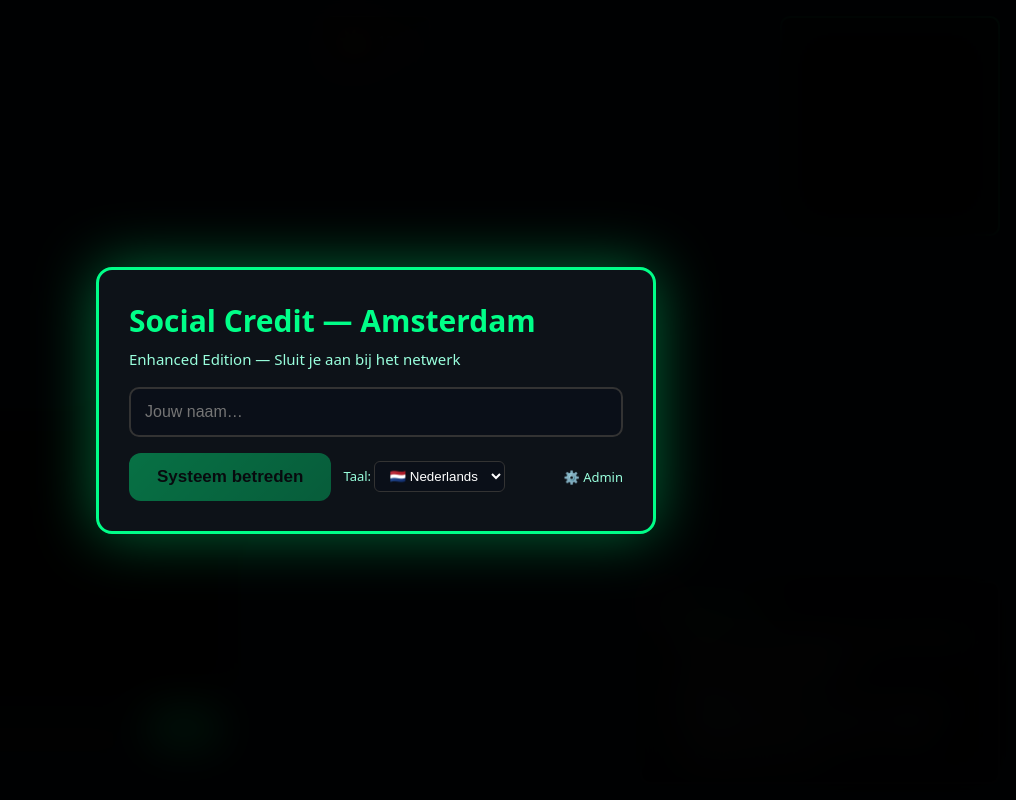
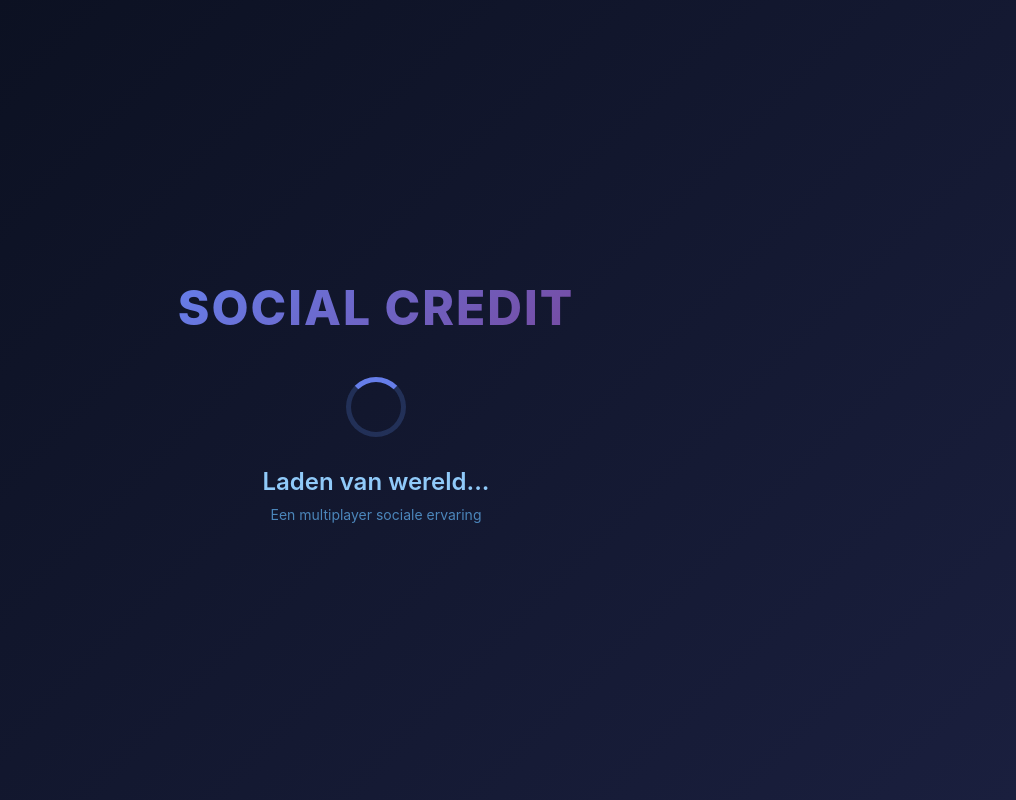
Before and after one commit to mcna72/social-credit-game, a website: page public/index.html in a window 1280 px wide. Shown: the whole page, without its empty margins (264-1280 px from the left). Drawn offline with Linux system fonts and the light colour scheme.

Commit message:
Update index.html

```diff
--- a/public/index.html
+++ b/public/index.html
@@ -1,168 +1,390 @@
 <!DOCTYPE html>
 <html lang="nl">
 <head>
-  <meta charset="utf-8"/>
-  <title>Social Credit — Amsterdam Enhanced Edition</title>
-  <meta name="viewport" content="width=device-width, initial-scale=1"/>
+  <meta charset="UTF-8">
+  <meta name="viewport" content="width=device-width, initial-scale=1.0, maximum-scale=1.0, user-scalable=no">
+  <title>Social Credit Game - Multiplayer 3D Experience</title>
 
-  <!-- No local three.js needed; app.js imports modules from CDN -->
+  <!-- Babylon.js -->
+  <script src="https://cdn.babylonjs.com/babylon.js"></script>
+  <script src="https://cdn.babylonjs.com/loaders/babylonjs.loaders.min.js"></script>
+  <script src="https://cdn.babylonjs.com/postProcessesLibrary/babylonjs.postProcess.min.js"></script>
+
   <style>
-    *{box-sizing:border-box;margin:0;padding:0}
-    html,body{height:100%;background:#0b1020;color:#e6fff4;font-family:system-ui,-apple-system,Segoe UI,Roboto,Arial,sans-serif;overflow:hidden}
-    #renderCanvas,#threeRoot{position:fixed;inset:0}
+    * {
+      margin: 0;
+      padding: 0;
+      box-sizing: border-box;
+    }
 
-    /* HUD */
-    #hud{position:fixed;top:16px;left:16px;background:rgba(0,0,0,.75);border:2px solid #00ff88;padding:12px 18px;border-radius:12px;z-index:30;backdrop-filter:blur(10px)}
-    #credit{color:#00ff88;font-weight:700;font-size:28px}
-    #conn{position:fixed;left:16px;top:80px;background:rgba(0,0,0,.65);border:1px solid #333;border-radius:8px;padding:6px 12px;color:#9fffdc;z-index:30;font-size:13px}
+    body {
+      font-family: -apple-system, BlinkMacSystemFont, 'Segoe UI', 'Roboto', 'Oxygen',
+                   'Ubuntu', 'Cantarell', 'Fira Sans', 'Droid Sans', 'Helvetica Neue', sans-serif;
+      overflow: hidden;
+      background: linear-gradient(135deg, #667eea 0%, #764ba2 100%);
+      color: #ffffff;
+      -webkit-font-smoothing: antialiased;
+      -moz-osx-font-smoothing: grayscale;
+    }
 
-    /* Weather/Time */
-    #weatherInfo{position:fixed;top:16px;left:50%;transform:translateX(-50%);background:rgba(0,0,0,.65);border:1px solid #333;border-radius:8px;padding:8px 16px;z-index:30;display:flex;gap:12px;align-items:center;font-size:14px}
-    #weatherIcon{font-size:22px}
+    #loading-screen {
+      position: fixed;
+      top: 0;
+      left: 0;
+      width: 100%;
+      height: 100%;
+      background: linear-gradient(135deg, #0a0f1e 0%, #1a1f3e 100%);
+      display: flex;
+      flex-direction: column;
+      justify-content: center;
+      align-items: center;
+      z-index: 10000;
+      transition: opacity 0.5s ease;
+    }
 
-    /* Minimap */
-    #minimap{position:fixed;top:16px;right:16px;width:220px;height:220px;background:rgba(0,0,0,.8);border:2px solid #00ff88;border-radius:10px;z-index:30}
-    #minimapCanvas{width:100%;height:100%;border-radius:8px}
+    #loading-screen.hidden {
+      opacity: 0;
+      pointer-events: none;
+    }
 
-    /* Stats */
-    #statsPanel{position:fixed;top:120px;left:16px;background:rgba(0,0,0,.7);border:1px solid #333;border-radius:8px;padding:10px 14px;z-index:30;font-size:12px;min-width:160px}
-    #statsPanel .stat{display:flex;justify-content:space-between;margin:4px 0;color:#9fd}
-    #statsPanel .stat .value{color:#00ff88;font-weight:600}
+    .loader {
+      width: 60px;
+      height: 60px;
+      border: 5px solid rgba(100, 150, 255, 0.2);
+      border-top-color: #667eea;
+      border-radius: 50%;
+      animation: spin 1s linear infinite;
+    }
 
-    /* Chat */
-    #chat{position:fixed;left:16px;bottom:16px;width:min(480px, calc(100vw - 32px));z-index:30}
-    #chatlog{background:rgba(0,0,0,.85);border:2px solid #333;height:280px;overflow-y:auto;border-radius:10px 10px 0 0;padding:12px;scrollbar-width:thin;scrollbar-color:#00ff88 #1a1a2e}
-    #chatlog::-webkit-scrollbar{width:8px}
-    #chatlog::-webkit-scrollbar-track{background:#1a1a2e}
-    #chatlog::-webkit-scrollbar-thumb{background:#00ff88;border-radius:4px}
-    .line{margin:.3rem 0;padding:.4rem .6rem;background:rgba(255,255,255,.04);border-radius:6px;border-left:3px solid #00ff88;color:#fff;font-size:14px;line-height:1.4}
-    .line.private{border-left-color:#ff8800;background:rgba(255,136,0,.1)}
-    .line.system{border-left-color:#ffaa00;background:rgba(255,170,0,.08);font-style:italic}
-    .user{color:#00ff88;font-weight:600;margin-right:4px}
-    #chatbox{display:flex;margin-top:0;gap:8px;background:rgba(0,0,0,.85);padding:10px;border-radius:0 0 10px 10px;border:2px solid #333;border-top:none}
-    #msg{flex:1;padding:12px;border-radius:8px;border:1px solid #444;background:#0d1218;color:#fff;font-size:14px}
-    #msg:focus{outline:none;border-color:#00ff88}
-    #send{padding:10px 18px;border-radius:8px;border:none;background:linear-gradient(135deg,#00ff88,#00cc6f);color:#000;cursor:pointer;font-weight:600;transition:transform .1s}
-    #send:hover{transform:scale(1.05)}
-    #send:active{transform:scale(0.95)}
-    #target{font-size:12px;color:#a8ffde;margin-top:6px;padding:0 10px}
+    @keyframes spin {
+      to { transform: rotate(360deg); }
+    }
 
-    /* Tips */
-    #tips{position:fixed;right:16px;bottom:16px;background:rgba(0,0,0,.75);border:2px solid #333;border-radius:10px;padding:14px 18px;max-width:360px;z-index:30;backdrop-filter:blur(10px)}
-    #tips h4{color:#00ff88;margin-bottom:8px;font-size:16px}
-    #tips ul{margin-left:20px;font-size:13px;line-height:1.6}
-    #tips li{margin-bottom:4px}
+    .loading-text {
+      margin-top: 30px;
+      font-size: 24px;
+      font-weight: 600;
+      color: #90caf9;
+      text-align: center;
+    }
 
-    /* Context menu (right click on avatar) */
-    #rightMenu{position:fixed;background:#0d1218;border:2px solid #00ff88;border-radius:10px;padding:8px;display:none;color:#fff;z-index:50;min-width:200px;box-shadow:0 4px 20px rgba(0,0,0,.5)}
-    #rightMenu div{padding:10px 14px;cursor:pointer;border-radius:6px;transition:background .15s;font-size:14px}
-    #rightMenu div:hover{background:#1a2d3a}
+    .loading-subtext {
+      margin-top: 10px;
+      font-size: 14px;
+      color: #64b5f6;
+      opacity: 0.7;
+    }
 
-    /* Overlay: JOIN (no avatar grid anymore) */
-    #overlay{position:fixed;inset:0;display:grid;place-items:center;background:rgba(0,0,0,.92);z-index:40;backdrop-filter:blur(20px)}
-    #card{background:#0d1218;border:3px solid #00ff88;border-radius:16px;padding:30px;max-width:560px;width:94%;box-shadow:0 0 60px rgba(0,255,136,.4)}
-    #card h2{color:#00ff88;font-size:30px;margin-bottom:8px}
-    #subtitle{color:#9fd;margin-bottom:18px;font-size:15px}
-    #name{width:100%;padding:14px;border:2px solid #333;border-radius:10px;background:#0a0f18;color:#fff;font-size:16px;margin-bottom:16px}
-    #name:focus{outline:none;border-color:#00ff88}
-    #startRow{display:flex;gap:12px;align-items:center;flex-wrap:wrap}
-    #start{padding:14px 28px;border-radius:12px;border:none;background:linear-gradient(135deg,#00ff88,#00cc6f);cursor:pointer;font-weight:700;font-size:17px;color:#000;transition:all .2s}
-    #start:disabled{opacity:.4;cursor:not-allowed}
-    #langLabel{font-size:13px;color:#9fd}
-    #lang{padding:6px 10px;border-radius:6px;border:1px solid #333;background:#0a0f18;color:#fff}
-    .spinner{border:3px solid rgba(255,255,255,.1);border-top:3px solid #00ff88;border-radius:50%;width:40px;height:40px;animation:spin 1s linear infinite;margin:20px auto;display:none}
-    @keyframes spin{to{transform:rotate(360deg)}}
+    .game-logo {
+      font-size: 48px;
+      font-weight: 800;
+      margin-bottom: 40px;
+      background: linear-gradient(135deg, #667eea 0%, #764ba2 100%);
+      -webkit-background-clip: text;
+      -webkit-text-fill-color: transparent;
+      background-clip: text;
+      letter-spacing: 2px;
+    }
 
-    @media (max-width: 768px){
-      #chat{width:calc(100vw - 32px);max-width:none}
-      #tips{max-width:calc(100vw - 32px)}
-      #minimap{width:170px;height:170px}
+    #renderCanvas {
+      width: 100%;
+      height: 100%;
+      touch-action: none;
+    }
+
+    /* Scrollbar styling */
+    ::-webkit-scrollbar {
+      width: 8px;
+    }
+
+    ::-webkit-scrollbar-track {
+      background: rgba(255, 255, 255, 0.05);
+      border-radius: 4px;
+    }
+
+    ::-webkit-scrollbar-thumb {
+      background: rgba(100, 150, 255, 0.5);
+      border-radius: 4px;
+    }
+
+    ::-webkit-scrollbar-thumb:hover {
+      background: rgba(100, 150, 255, 0.7);
+    }
+
+    /* Mobile optimizations */
+    @media (max-width: 768px) {
+      .hud-panel {
+        font-size: 12px !important;
+        padding: 10px !important;
+      }
+
+      .score-display {
+        font-size: 24px !important;
+      }
+
+      .hud-bottom {
+        min-width: 90% !important;
+      }
+    }
+
+    /* Welcome modal */
+    #welcome-modal {
+      position: fixed;
+      top: 0;
+      left: 0;
+      width: 100%;
+      height: 100%;
+      background: rgba(0, 0, 0, 0.8);
+      backdrop-filter: blur(10px);
+      display: flex;
+      justify-content: center;
+      align-items: center;
+      z-index: 9999;
+      transition: opacity 0.3s ease;
+    }
+
+    #welcome-modal.hidden {
+      opacity: 0;
+      pointer-events: none;
+    }
+
+    .modal-content {
+      background: linear-gradient(135deg, rgba(10, 15, 30, 0.95) 0%, rgba(26, 31, 62, 0.95) 100%);
+      border: 2px solid rgba(100, 150, 255, 0.5);
+      border-radius: 20px;
+      padding: 40px;
+      max-width: 500px;
+      width: 90%;
+      box-shadow: 0 20px 60px rgba(0, 0, 0, 0.5);
+      text-align: center;
+    }
+
+    .modal-title {
+      font-size: 36px;
+      font-weight: 800;
+      margin-bottom: 20px;
+      background: linear-gradient(135deg, #667eea 0%, #764ba2 100%);
+      -webkit-background-clip: text;
+      -webkit-text-fill-color: transparent;
+      background-clip: text;
+    }
+
+    .modal-description {
+      font-size: 16px;
+      color: #b0b0b0;
+      margin-bottom: 30px;
+      line-height: 1.6;
+    }
+
+    .modal-input {
+      width: 100%;
+      padding: 15px;
+      font-size: 16px;
+      background: rgba(255, 255, 255, 0.1);
+      border: 2px solid rgba(100, 150, 255, 0.3);
+      border-radius: 10px;
+      color: white;
+      margin-bottom: 20px;
+      transition: all 0.3s ease;
+    }
+
+    .modal-input:focus {
+      outline: none;
+      border-color: rgba(100, 150, 255, 0.6);
+      box-shadow: 0 0 20px rgba(100, 150, 255, 0.2);
+    }
+
+    .modal-button {
+      width: 100%;
+      padding: 15px;
+      font-size: 18px;
+      font-weight: 600;
+      background: linear-gradient(135deg, #667eea 0%, #764ba2 100%);
+      border: none;
+      border-radius: 10px;
+      color: white;
+      cursor: pointer;
+      transition: transform 0.2s ease, box-shadow 0.2s ease;
+    }
+
+    .modal-button:hover {
+      transform: scale(1.05);
+      box-shadow: 0 10px 30px rgba(102, 126, 234, 0.4);
+    }
+
+    .modal-button:disabled {
+      opacity: 0.5;
+      cursor: not-allowed;
+      transform: scale(1);
+    }
+
+    .controls-hint {
+      position: fixed;
+      bottom: 20px;
+      left: 50%;
+      transform: translateX(-50%);
+      background: rgba(10, 15, 30, 0.9);
+      backdrop-filter: blur(10px);
+      padding: 15px 30px;
+      border-radius: 10px;
+      border: 1px solid rgba(100, 150, 255, 0.3);
+      font-size: 14px;
+      color: #90caf9;
+      text-align: center;
+      z-index: 200;
+      animation: fadeInUp 1s ease;
+      pointer-events: none;
+    }
+
+    @keyframes fadeInUp {
+      from {
+        opacity: 0;
+        transform: translate(-50%, 20px);
+      }
+      to {
+        opacity: 1;
+        transform: translate(-50%, 0);
+      }
+    }
+
+    .controls-hint.hidden {
+      animation: fadeOutDown 0.5s ease forwards;
+    }
+
+    @keyframes fadeOutDown {
+      to {
+        opacity: 0;
+        transform: translate(-50%, 20px);
+      }
+    }
+
+    /* Performance indicator */
+    #performance-indicator {
+      position: fixed;
+      top: 10px;
+      left: 10px;
+      background: rgba(10, 15, 30, 0.7);
+      padding: 5px 10px;
+      border-radius: 5px;
+      font-size: 12px;
+      color: #4CAF50;
+      z-index: 300;
+      font-family: 'Courier New', monospace;
     }
   </style>
 </head>
 <body>
-  <div id="threeRoot" aria-hidden="true"></div>
-
-  <!-- HUD -->
-  <div id="hud">Social Credit: <span id="credit">1000</span></div>
-  <div id="conn">Connecting...</div>
-
-  <!-- Weather & Time -->
-  <div id="weatherInfo">
-    <span id="weatherIcon">☀️</span>
-    <span id="timeDisplay">12:00</span>
+  <!-- Loading Screen -->
+  <div id="loading-screen">
+    <div class="game-logo">SOCIAL CREDIT</div>
+    <div class="loader"></div>
+    <div class="loading-text">Laden van wereld...</div>
+    <div class="loading-subtext">Een multiplayer sociale ervaring</div>
   </div>
 
-  <!-- Minimap -->
-  <div id="minimap"><canvas id="minimapCanvas"></canvas></div>
-
-  <!-- Stats -->
-  <div id="statsPanel">
-    <div class="stat"><span>Reports:</span><span class="value" id="statReports">0</span></div>
-    <div class="stat"><span>Accuracy:</span><span class="value" id="statAccuracy">--</span></div>
-    <div class="stat"><span>Players:</span><span class="value" id="statPlayers">0</span></div>
-  </div>
-
-  <!-- Chat -->
-  <div id="chat">
-    <div id="chatlog"></div>
-    <div id="chatbox">
-      <input id="msg" placeholder="Typ een bericht… (Enter)" maxlength="400"/>
-      <button id="send">Send</button>
-    </div>
-    <div id="target">Direct chat: <b id="targetName">Openbaar</b></div>
-  </div>
-
-  <!-- Tips -->
-  <div id="tips">
-    <h4>⌨️ Besturing</h4>
-    <ul>
-      <li><b>WASD</b> bewegen (W vooruit, S achteruit/omkeren, A links, D rechts) • <b>Shift</b> sprint</li>
-      <li><b>Muis</b> camera orbit/zoom</li>
-      <li><b>Rechtsklik avatar</b> → Privé chat / Rapporteer</li>
-      <li><b>+10</b> beleefd • <b>−50</b> privé-gegevens • <b>−500</b> seksueel/CSAM → ban</li>
-    </ul>
-  </div>
-
-  <!-- Join overlay (no avatar grid) -->
-  <div id="overlay">
-    <div id="card">
-      <h2>Social Credit — Amsterdam</h2>
-      <p id="subtitle">Enhanced Edition — Sluit je aan bij het netwerk</p>
-      <input id="name" placeholder="Jouw naam…" maxlength="20"/>
-      <div id="startRow">
-        <button id="start" disabled>Systeem betreden</button>
-        <label id="langLabel">Taal:
-          <select id="lang">
-            <option value="nl">🇳🇱 Nederlands</option>
-            <option value="en">🇬🇧 English</option>
-            <option value="de">🇩🇪 Deutsch</option>
-          </select>
-        </label>
-        <a href="/admin.html" style="margin-left:auto;color:#9fd;font-size:13px;text-decoration:none">⚙️ Admin</a>
+  <!-- Welcome Modal -->
+  <div id="welcome-modal">
+    <div class="modal-content">
+      <div class="modal-title">🎮 Welkom!</div>
+      <div class="modal-description">
+        Betreed een multiplayer wereld waar jouw sociale gedrag beloond of bestraft wordt.
+        Chat met andere spelers en AI-bewoners, verzamel social credit punten!
       </div>
-      <div class="spinner" id="loadingSpinner"></div>
+      <input
+        type="text"
+        id="username-input"
+        class="modal-input"
+        placeholder="Voer je naam in..."
+        maxlength="20"
+        autocomplete="off"
+      >
+      <button id="start-button" class="modal-button">Spel Starten</button>
     </div>
   </div>
 
-  <!-- Right-click menu -->
-  <div id="rightMenu">
-    <div id="actChat">💬 Privé chat</div>
-    <div id="actReport">⚠️ Rapporteer</div>
-    <div id="actClear">🔓 Zet op Openbaar</div>
+  <!-- Controls Hint -->
+  <div id="controls-hint" class="controls-hint">
+    <strong>🎮 Besturing:</strong> WASD / Pijltjes = Bewegen | Shift = Sprint | Rechtermuisknop = Menu | Scroll = Zoom
   </div>
 
-  <!-- Import map for Three.js modules -->
-  <script type="importmap">
-  {
-    "imports": {
-      "three": "https://unpkg.com/three@0.158.0/build/three.module.js",
-      "three/addons/": "https://unpkg.com/three@0.158.0/examples/jsm/"
+  <!-- Performance Indicator -->
+  <div id="performance-indicator">FPS: --</div>
+
+  <!-- Scripts -->
+  <script src="app-ENHANCED.js"></script>
+
+  <script>
+    // Performance monitoring
+    let lastFrameTime = performance.now();
+    let fps = 60;
+
+    function updatePerformance() {
+      const now = performance.now();
+      const delta = now - lastFrameTime;
+      lastFrameTime = now;
+
+      fps = Math.round(1000 / delta);
+
+      const indicator = document.getElementById('performance-indicator');
+      if (indicator) {
+        indicator.textContent = `FPS: ${fps}`;
+        indicator.style.color = fps >= 50 ? '#4CAF50' : fps >= 30 ? '#ff9800' : '#f44336';
+      }
+
+      requestAnimationFrame(updatePerformance);
     }
-  }
+
+    requestAnimationFrame(updatePerformance);
+
+    // Welcome modal handling
+    document.addEventListener('DOMContentLoaded', () => {
+      const modal = document.getElementById('welcome-modal');
+      const input = document.getElementById('username-input');
+      const button = document.getElementById('start-button');
+      const loadingScreen = document.getElementById('loading-screen');
+      const controlsHint = document.getElementById('controls-hint');
+
+      // Focus input
+      input.focus();
+
+      // Handle enter key
+      input.addEventListener('keypress', (e) => {
+        if (e.key === 'Enter' && input.value.trim()) {
+          startGame();
+        }
+      });
+
+      // Handle button click
+      button.addEventListener('click', startGame);
+
+      function startGame() {
+        const username = input.value.trim();
+
+        if (!username) {
+          input.style.borderColor = 'rgba(244, 67, 54, 0.6)';
+          input.placeholder = 'Naam is verplicht!';
+          return;
+        }
+
+        // Store username for game
+        window.playerUsername = username;
+
+        // Hide modal
+        modal.classList.add('hidden');
+
+        // Hide loading screen after a moment
+        setTimeout(() => {
+          loadingScreen.classList.add('hidden');
+        }, 1000);
+
+        // Hide controls hint after 10 seconds
+        setTimeout(() => {
+          if (controlsHint) {
+            controlsHint.classList.add('hidden');
+          }
+        }, 10000);
+      }
+    });
   </script>
-
-  <!-- Your client logic (imports three.js from CDN inside) -->
-  <script type="module" src="/app.js"></script>
 </body>
 </html>
```
